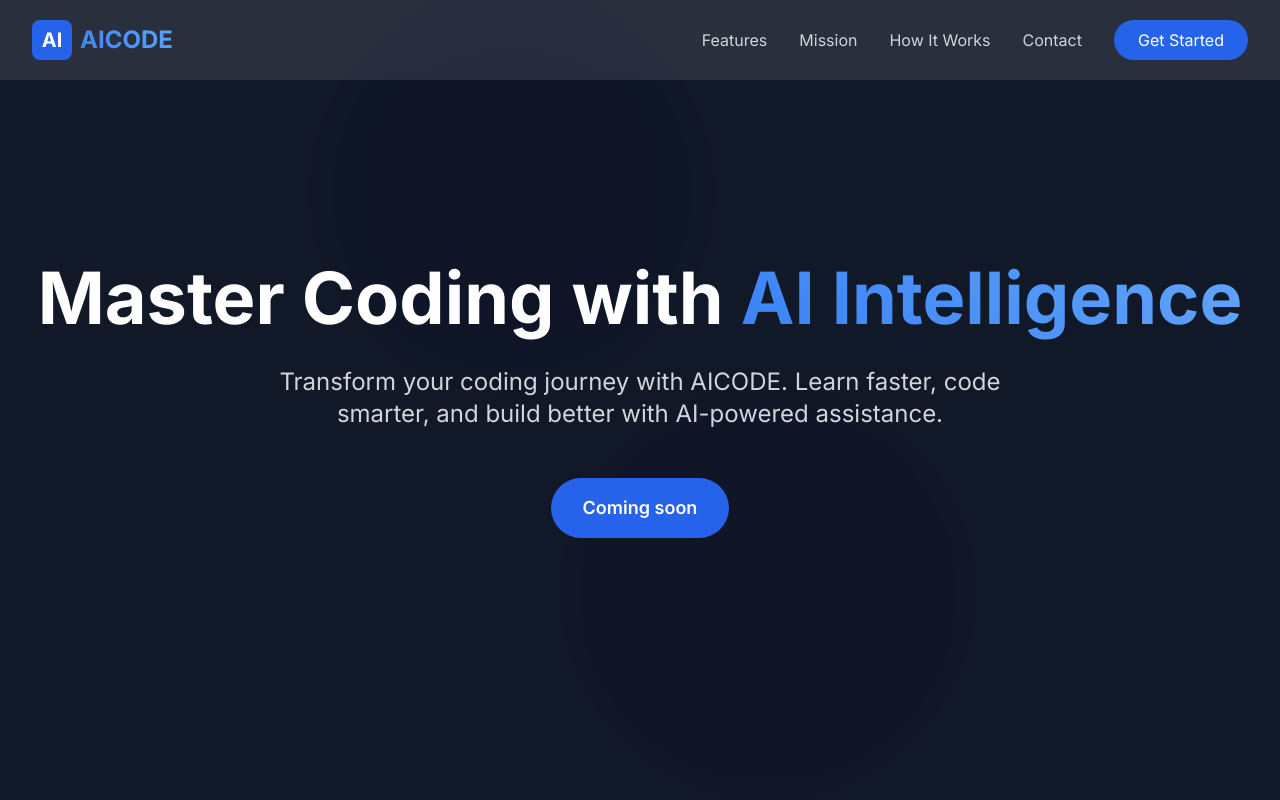
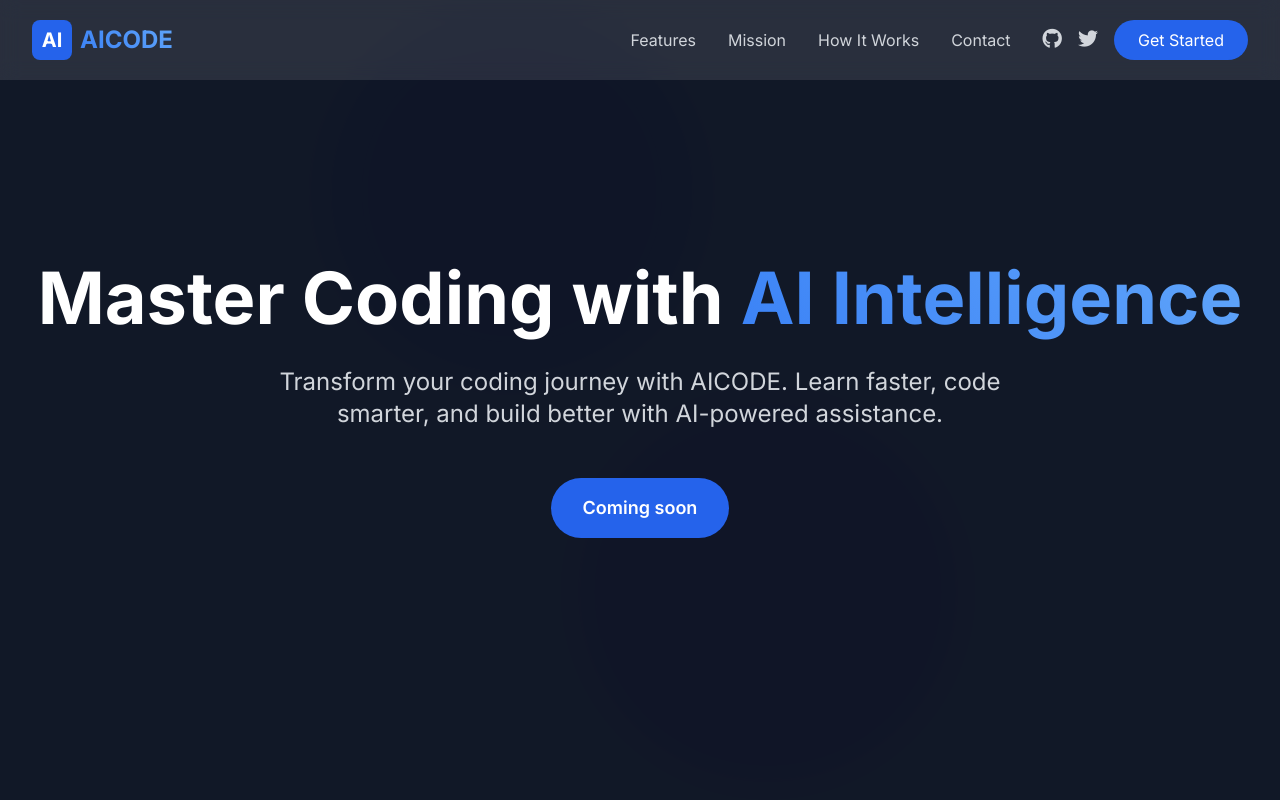
Before and after one commit to realaicode/codebot, a plain HTML site: page index.html in a window 1280 px wide. Shown: the top 800 px of the page. Drawn offline with nearby package versions, Linux system fonts and the light colour scheme.

Commit message:
support display link

```diff
--- a/index.html
+++ b/index.html
@@ -47,7 +47,7 @@
     </style>
 </head>
 <body class="bg-gray-900 text-white overflow-x-hidden">
-    <!-- Navigation -->
+        <!-- Navigation -->
     <nav class="fixed w-full z-50 glass-effect">
         <div class="max-w-7xl mx-auto px-4 sm:px-6 lg:px-8">
             <div class="flex justify-between items-center h-20">
@@ -62,9 +62,19 @@
                     <a href="#mission" class="text-gray-300 hover:text-white transition duration-300">Mission</a>
                     <a href="#how-it-works" class="text-gray-300 hover:text-white transition duration-300">How It Works</a>
                     <a href="#contact" class="text-gray-300 hover:text-white transition duration-300">Contact</a>
-                    <button class="bg-blue-600 text-white px-6 py-2 rounded-full hover:bg-blue-700 transition duration-300">
-                        Get Started
-                    </button>
+                    <div class="flex items-center space-x-4">
+                        <a href="https://github.com/realaicode" target="_blank"
+                           class="text-gray-300 hover:text-white transition duration-300">
+                            <i class="fab fa-github text-xl"></i>
+                        </a>
+                        <a href="https://x.com/realaicode" target="_blank"
+                           class="text-gray-300 hover:text-white transition duration-300">
+                            <i class="fab fa-twitter text-xl"></i>
+                        </a>
+                        <button class="bg-blue-600 text-white px-6 py-2 rounded-full hover:bg-blue-700 transition duration-300">
+                            Get Started
+                        </button>
+                    </div>
                 </div>
             </div>
         </div>
```
